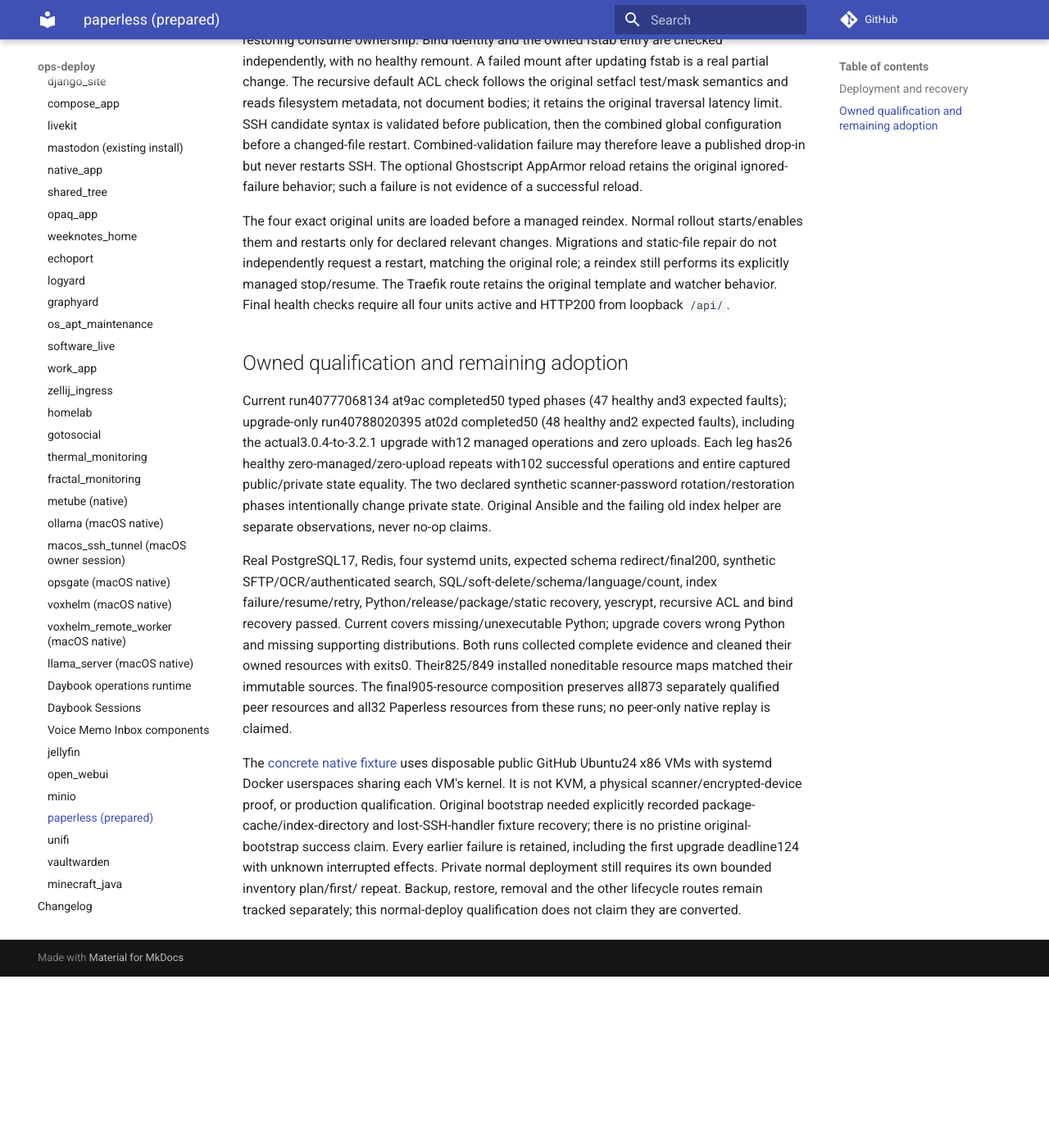
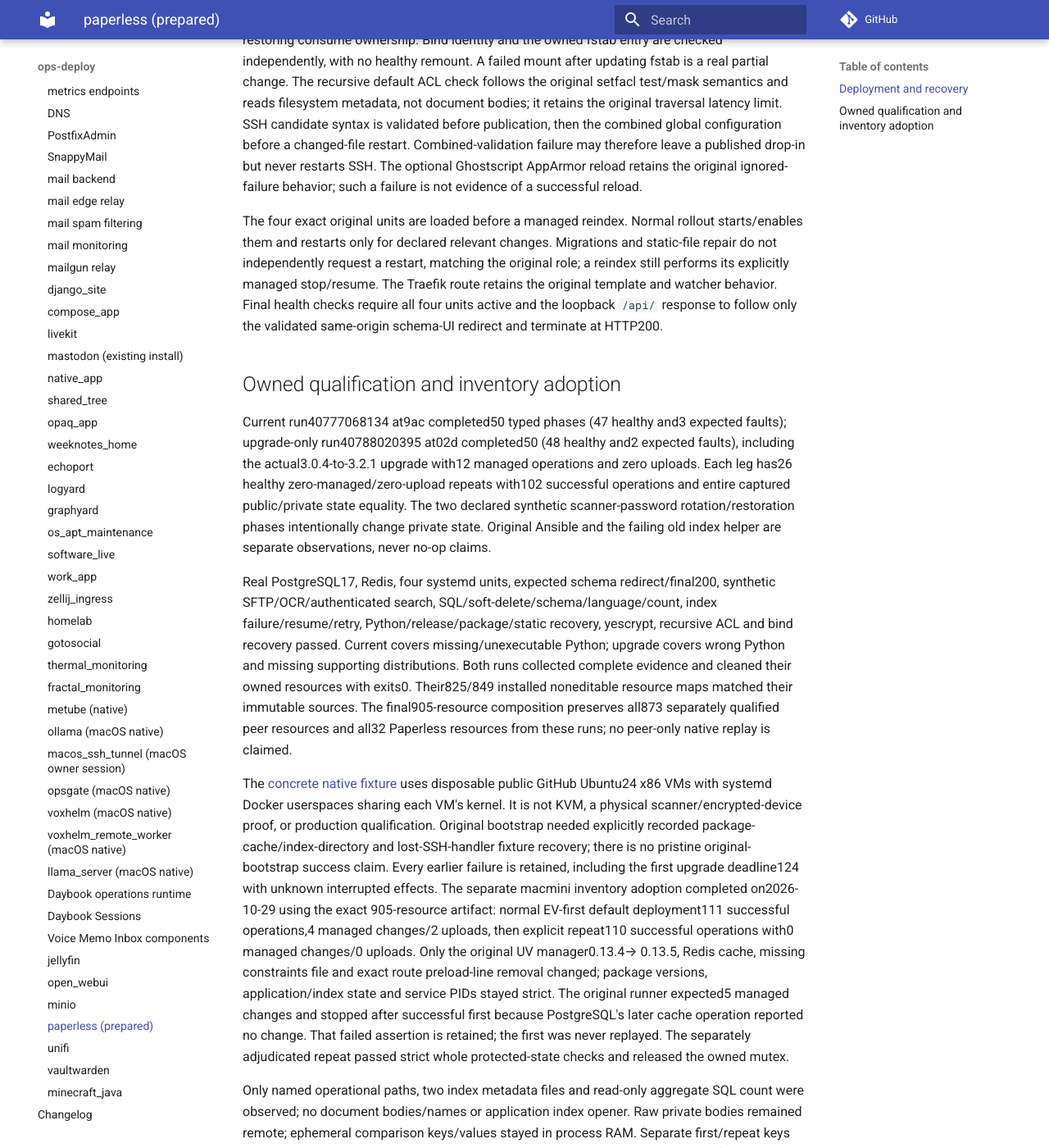
Before and after one commit to ephes/ops-deploy, an MkDocs documentation site: the page built from docs/services/paperless.md, in a window 1280 px wide and 1400 px high, scrolled down 3376 px. Shown: the whole window at 82% size. Built offline with MkDocs 1.6.1 and Material for MkDocs 9.7.7, drawn with Linux system fonts in a browser that asks for light colours; comment, search, counter and statistics services are not loaded; before the commit the page ends 4567 px from its top, so only the background shows below that; some of the changed text lies outside the part shown.

Commit message:
Document Paperless inventory first and repeat qualification

```diff
--- a/docs/services/paperless.md
+++ b/docs/services/paperless.md
@@ -166,9 +166,11 @@
 Migrations and static-file repair do not independently request a restart, matching
 the original role; a reindex still performs its explicitly managed stop/resume.
 The Traefik route retains the original template and watcher behavior. Final
-health checks require all four units active and HTTP200 from loopback `/api/`.
+health checks require all four units active and the loopback `/api/` response
+to follow only the validated same-origin schema-UI redirect and terminate at
+HTTP200.
 
-## Owned qualification and remaining adoption
+## Owned qualification and inventory adoption
 
 Current run40777068134 at9ac completed50 typed phases (47 healthy and3 expected
 faults); upgrade-only run40788020395 at02d completed50 (48 healthy and2 expected
@@ -197,6 +199,23 @@
 package-cache/index-directory and lost-SSH-handler fixture recovery; there is no
 pristine original-bootstrap success claim. Every earlier failure is retained,
 including the first upgrade deadline124 with unknown interrupted effects.
-Private normal deployment still requires its own bounded inventory plan/first/
-repeat. Backup, restore, removal and the other lifecycle routes remain tracked
-separately; this normal-deploy qualification does not claim they are converted.
+The separate macmini inventory adoption completed on2026-10-29 using the exact
+905-resource artifact: normal EV-first default deployment111 successful
+operations,4 managed changes/2 uploads, then explicit repeat110 successful
+operations with0 managed changes/0 uploads. Only the original UV manager0.13.4→
+0.13.5, Redis cache, missing constraints file and exact route preload-line removal
+changed; package versions, application/index state and service PIDs stayed strict.
+The original runner expected5 managed changes and stopped after successful first
+because PostgreSQL's later cache operation reported no change. That failed
+assertion is retained; the first was never replayed. The separately adjudicated
+repeat passed strict whole protected-state checks and released the owned mutex.
+
+Only named operational paths, two index metadata files and read-only aggregate
+SQL count were observed; no document bodies/names or application index opener.
+Raw private bodies remained remote; ephemeral comparison keys/values stayed in
+process RAM. Separate first/repeat keys do not prove cross-process private-body
+equality, though all persisted operational fields matched and the desired route/
+constraints were rebound. Loopback HTTPS status is certificate-unverified and
+there is no global zero-I/O claim. Backup, restore, removal and direct legacy
+entrypoint retirement remain tracked separately; deployment does not qualify
+those paths.
```
Also changed, not shown: docs/changelog.md (+10 -2 lines), 1 other file.
